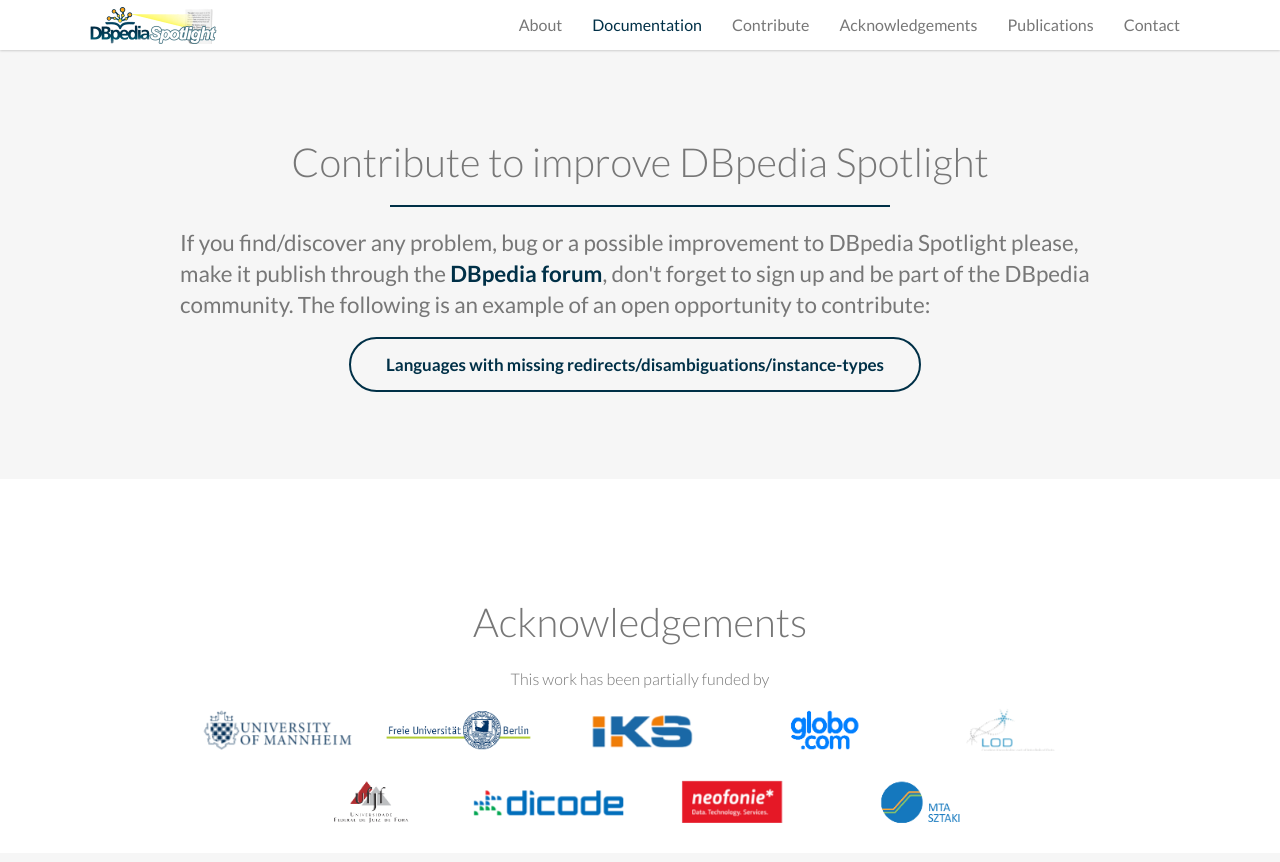
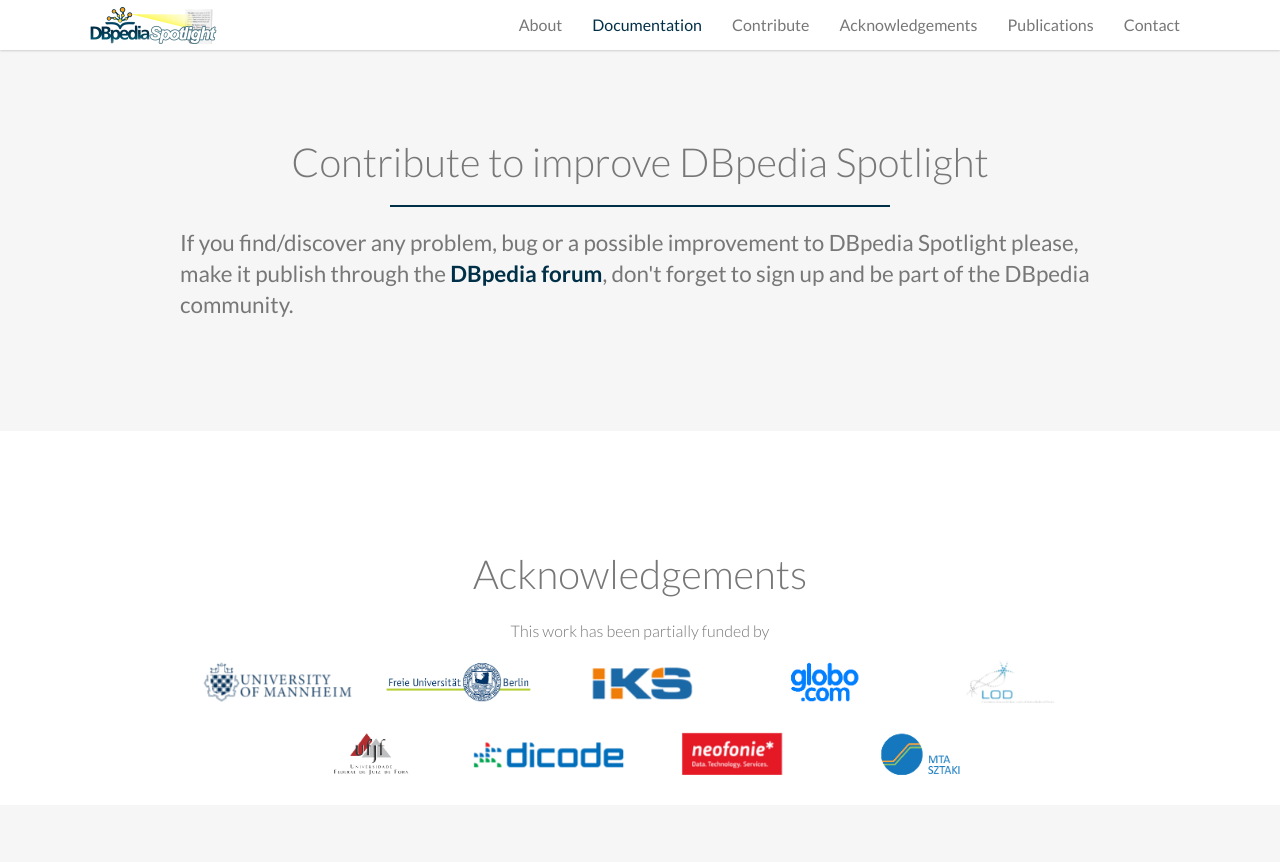
Before and after one commit to dbpedia-spotlight/dbpedia-spotlight.github.io, a Jekyll site: the page index.html, which Jekyll copies as it is, in a window 1280 px wide and 900 px high, scrolled down 2396 px. Shown: the top 862 px of the window. Built offline with Jekyll 4.4.1, drawn with Linux system fonts in a browser that asks for light colours.

Commit message:
updating index.html

```diff
--- a/index.html
+++ b/index.html
@@ -206,9 +206,9 @@
 
                     <h2 class="wow fadeInLeft text-center">Contribute to improve DBpedia Spotlight</h2>
                     <div class="contribute-line wow fadeInRight"></div>
-		    <h3 class="wow fadeInLeft">If you find/discover any problem, bug or a possible improvement to DBpedia Spotlight please, make it publish through the <a href="https://forum.dbpedia.org/c/services/dbpedia-spotlight/40">DBpedia forum</a>, don't forget to sign up and be part of the DBpedia community. The following is an example of an open opportunity to contribute:</h3>
+		    <h3 class="wow fadeInLeft">If you find/discover any problem, bug or a possible improvement to DBpedia Spotlight please, make it publish through the <a href="https://forum.dbpedia.org/c/services/dbpedia-spotlight/40">DBpedia forum</a>, don't forget to sign up and be part of the DBpedia community.</h3> <!--The following is an example of an open opportunity to contribute:</h3>-->
 		    <!--		    <h3 class="wow fadeInLeft">The <a href="https://forum.dbpedia.org/t/tasks-for-volunteers/163">Languages with missing redirects/disambiguations/instance-types</a> is an example of open opportunity to contribute with the community.</h3> -->
-                    <div class="wow fadeInRight btn-section text-center" style="float: center"><a href="https://forum.dbpedia.org/t/tasks-for-volunteers/163" target="_blanck" class="btn-default">Languages with missing redirects/disambiguations/instance-types</a></div>
+		    <!--                    <div class="wow fadeInRight btn-section text-center" style="float: center"><a href="https://forum.dbpedia.org/t/tasks-for-volunteers/163" target="_blanck" class="btn-default">Languages with missing redirects/disambiguations/instance-types</a></div> -->
 
                 </div>
             </div>
```
